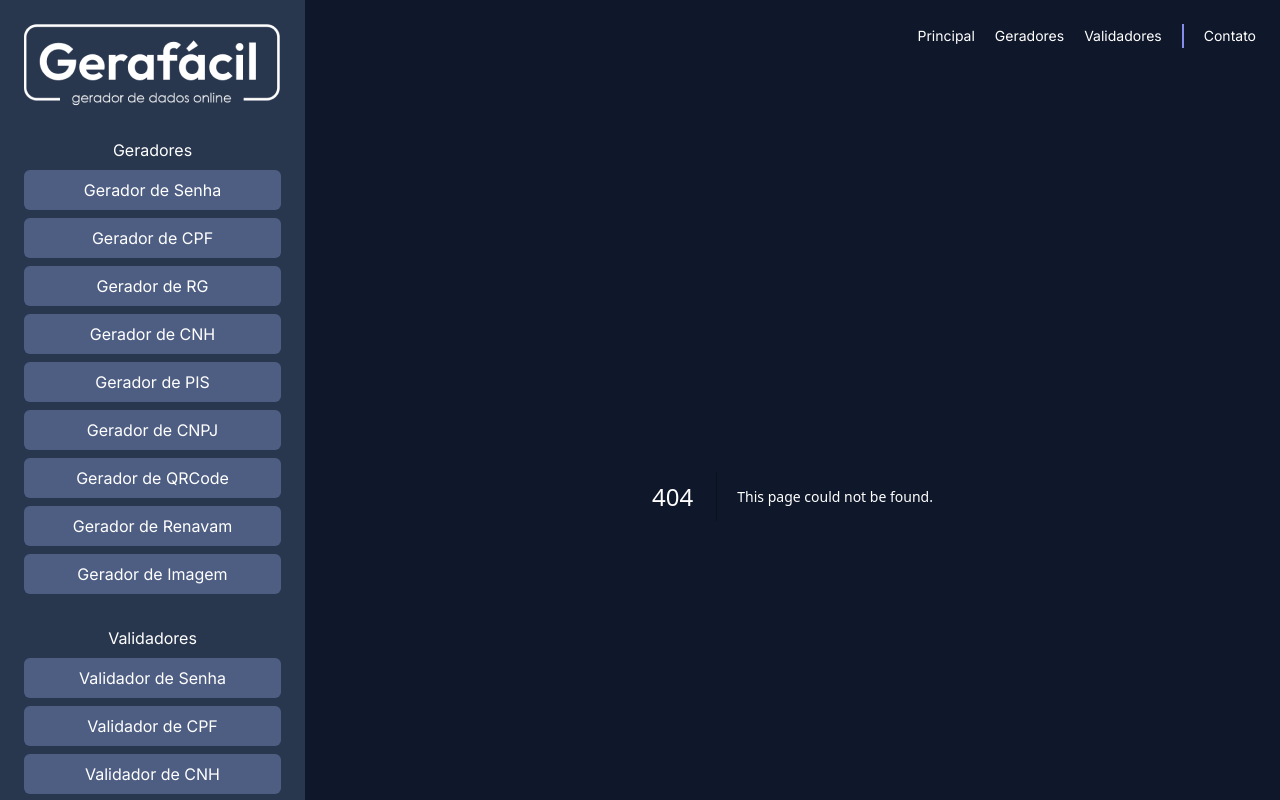
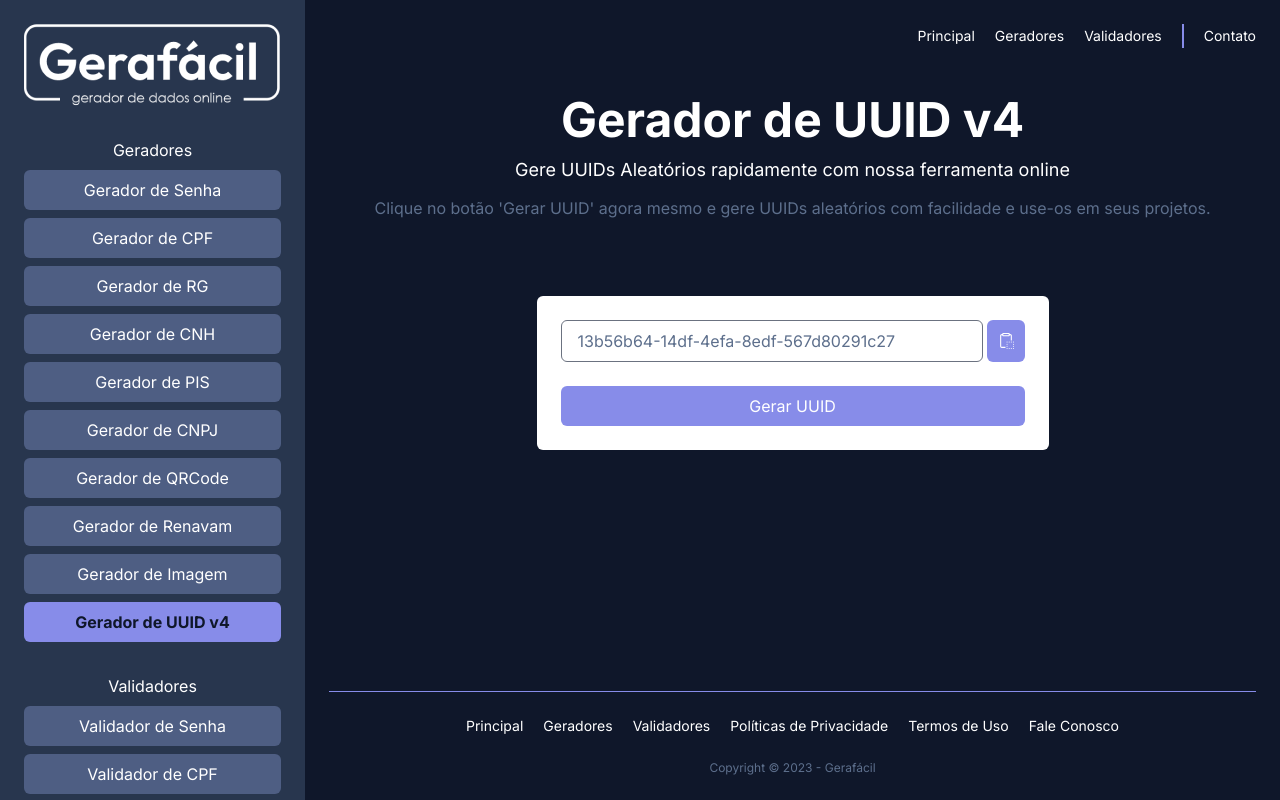
Before and after one commit to awa-minds/gera-facil, a Next.js app: page /geradores/gerador-uuid in a window 1280 px wide. Before the commit this address had no page. Built offline with nearby package versions, Linux system fonts and the light colour scheme.

Commit message:
feat: inclusão do gerador de uuid

```diff
--- a/package.json
+++ b/package.json
@@ -13,11 +13,12 @@
     "@types/node": "20.3.1",
     "@types/react": "18.2.12",
     "@types/react-dom": "18.2.5",
+    "@types/uuid": "^9.0.8",
     "autoprefixer": "10.4.14",
     "axios": "^1.4.0",
     "eslint": "8.42.0",
     "eslint-config-next": "13.4.5",
-    "next": "13.4.5",
+    "next": "^13.5.6",
     "postcss": "8.4.24",
     "postcss-import": "^15.1.0",
     "react": "18.2.0",
@@ -28,6 +29,7 @@
     "sharp": "^0.32.1",
     "tailwindcss": "3.3.2",
     "typescript": "5.0.4",
+    "uuid": "^9.0.1",
     "validations-br": "^1.3.0"
   },
   "devDependencies": {
--- /dev/null
+++ b/src/app/geradores/gerador-uuid/UUIDGenerator.tsx
@@ -0,0 +1,69 @@
+'use client'
+
+import { useEffect, useState } from 'react'
+import { RxClipboardCopy } from 'react-icons/rx'
+import { v4 as uuidv4 } from 'uuid'
+
+export const UUIDGenerator = () => {
+  const [uuid, setUuid] = useState('')
+  const [, setCopied] = useState(false)
+  const [buttonClicked, setButtonClicked] = useState(false)
+
+  const generateUUID = () => {
+    const uuidStr = uuidv4()
+    return uuidStr
+  }
+
+  const handleCopyToClipboard = () => {
+    navigator.clipboard.writeText(uuid)
+    setCopied(true)
+    setTimeout(() => setCopied(false), 2000)
+    setButtonClicked(true)
+    setTimeout(() => setButtonClicked(false), 300)
+  }
+
+  const handleClickGenerateUUID = () => {
+    setUuid(generateUUID())
+    setCopied(false)
+  }
+
+  useEffect(() => {
+    setUuid(generateUUID())
+  }, [])
+
+  return (
+    <div>
+      <div className="m-auto flex min-w-[380px] max-w-lg flex-col gap-6 rounded-md bg-white p-6">
+        <div className="flex flex-col gap-3">
+          <div className="flex items-center justify-between gap-1">
+            <input
+              value={uuid}
+              readOnly
+              className="w-full rounded-md border border-gray-500 px-4 py-2"
+            />
+
+            <div
+              // eslint-disable-next-line prettier/prettier
+              className={`flex h-[42px] w-[42px] cursor-pointer items-center justify-center rounded-md bg-awa-100 ${buttonClicked ? 'scale-90' : ''
+                // eslint-disable-next-line prettier/prettier
+                }`}
+              onClick={handleCopyToClipboard}
+              title="Copiar UUID"
+            >
+              <RxClipboardCopy color="white" />
+            </div>
+          </div>
+        </div>
+
+        <button
+          className="rounded-md bg-awa-100 px-6 py-2 text-white transition-colors hover:bg-awa-300"
+          onClick={handleClickGenerateUUID}
+        >
+          Gerar UUID
+        </button>
+      </div>
+    </div>
+  )
+}
+
+export default UUIDGenerator
--- /dev/null
+++ b/src/app/geradores/gerador-uuid/page.tsx
@@ -0,0 +1,29 @@
+/* eslint-disable react/no-unescaped-entities */
+import { UUIDGenerator } from './UUIDGenerator'
+import Page from '@/components/Page'
+
+export const metadata = {
+  title: 'Gerador de UUID v4 Online | GeraFácil',
+  description:
+    'Nosso gerador de UUID (Identificador Único Universal) oferece uma maneira simples e gratuita de criar IDs exclusivos para suas necessidades de desenvolvimento. Gere UUIDs aleatórios com facilidade e use-os em seus projetos. Experimente agora!',
+  keywords:
+    'gerador de uuid, uuid online, gerador de identificador único, uuid aleatório, criador de uuid, ferramenta de uuid, uuid gerado, uuid gratuito, identificador único online, uuid gerado aleatoriamente, uuid generator, uuid generator online, free uuid generator, random uuid generator, uuid creator',
+  robots: 'index, follow',
+  author: 'GeraFácil',
+  canonical: 'https://www.gerafacil.com.br/geradores/gerador-uuid',
+}
+
+export default function GeradorDeCNHPage() {
+  return (
+    <Page
+      title="Gerador de UUID v4"
+      subtitle="Gere UUIDs Aleatórios rapidamente com nossa ferramenta online"
+      description="Clique no botão 'Gerar UUID' agora mesmo e gere UUIDs aleatórios
+      com facilidade e use-os em seus projetos."
+    >
+      <div className="page-content">
+        <UUIDGenerator />
+      </div>
+    </Page>
+  )
+}
--- a/src/app/geradores/page.tsx
+++ b/src/app/geradores/page.tsx
@@ -36,6 +36,11 @@ export default function GeradoresPage() {
             href="/geradores/gerador-renavam"
             title="Gerador de Renavam"
           />
+          <CardPlus
+            href="/geradores/gerador-imagem"
+            title="Gerador de Imagem AI"
+          />
+          <CardPlus href="/geradores/gerador-uuid" title="Gerador de UUID v4" />
         </div>
       </div>
     </div>
--- a/src/app/page.tsx
+++ b/src/app/page.tsx
@@ -46,6 +46,7 @@ export default function HomePage() {
             href="/geradores/gerador-imagem"
             title="Gerador de Imagem AI"
           />
+          <CardPlus href="/geradores/gerador-uuid" title="Gerador de UUID v4" />
         </div>
         <h3>Validadores</h3>
         <div className="mt-2 grid gap-3 md:grid-cols-2 lg:grid-cols-3 xl:grid-cols-4">
--- a/src/components/Sidebar/index.tsx
+++ b/src/components/Sidebar/index.tsx
@@ -32,6 +32,9 @@ const Sidebar = () => {
         <DynamicLink href="/geradores/gerador-imagem">
           Gerador de Imagem
         </DynamicLink>
+        <DynamicLink href="/geradores/gerador-uuid">
+          Gerador de UUID v4
+        </DynamicLink>
       </div>
 
       <div>
```
Also changed, not shown: 2 other files (tests, documents, lock files or other folders).
